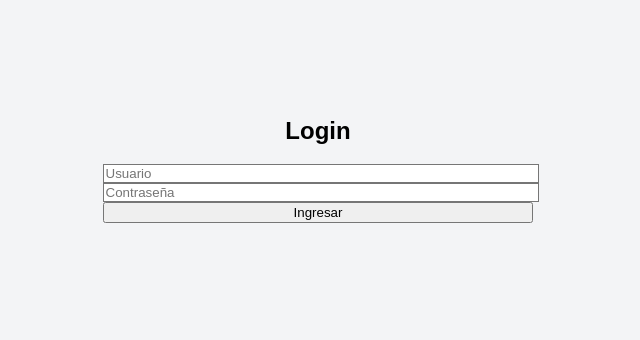
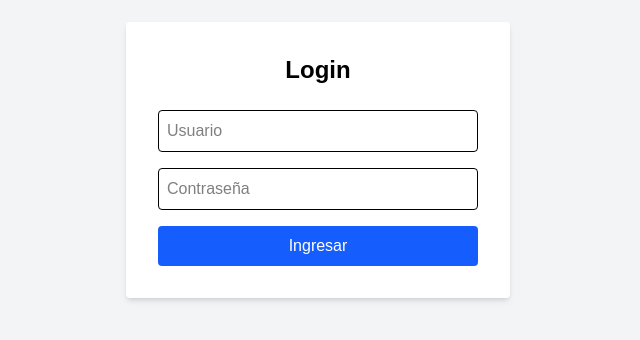
Before and after one commit to ysoto-m/respuestasapp, a React (Vite) app in the folder frontend/: page /login in a window 1280 px wide. Shown: the part 240-580 px from the top of the page, without its empty margins (322-962 px from the left). Built offline with nearby package versions, Linux system fonts and the light colour scheme; the HTML template or start-up script is replaced by a standard one.

Commit message:
Restore Tailwind import

```diff
--- a/frontend/src/index.css
+++ b/frontend/src/index.css
@@ -1,6 +1,4 @@
-@tailwind base;
-@tailwind components;
-@tailwind utilities;
+@import 'tailwindcss';
 
 body {
   font-family: sans-serif;
```
Also changed, not shown: 1 other file (tests, documents, lock files or other folders).
